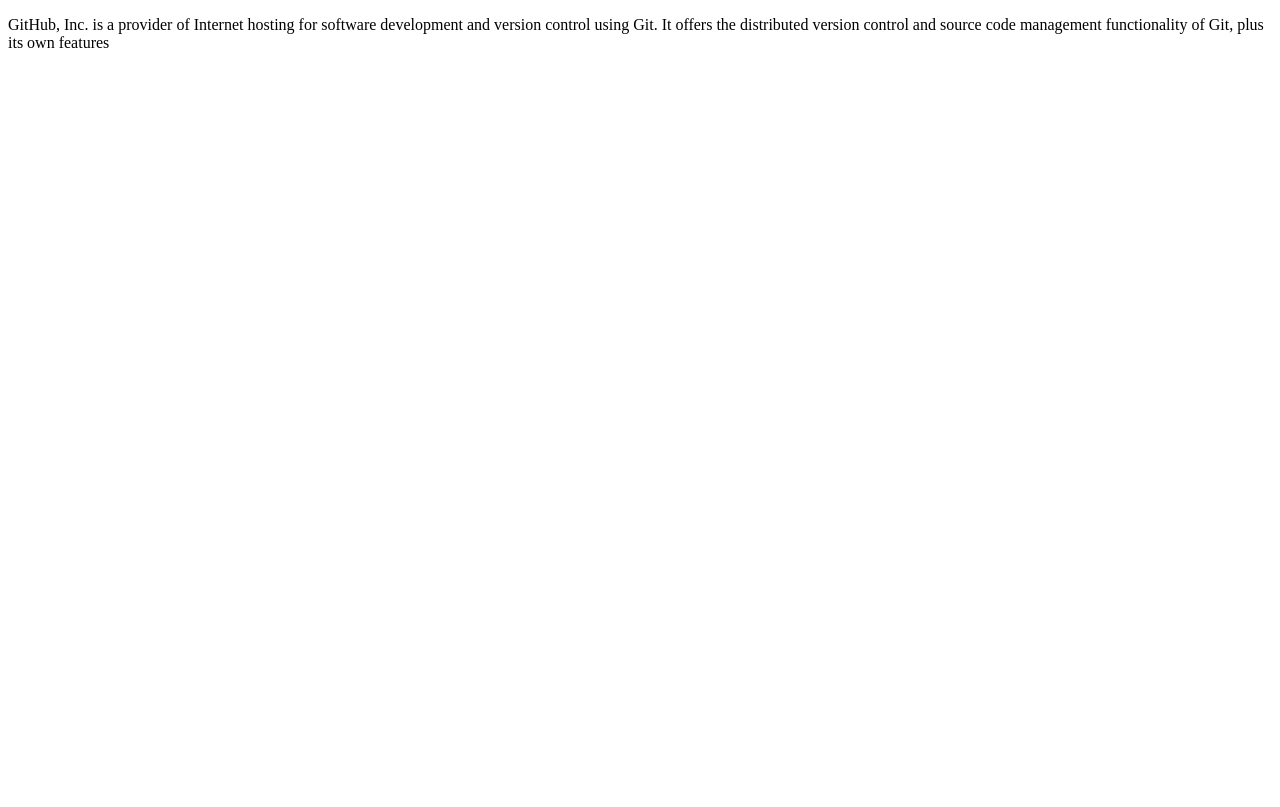
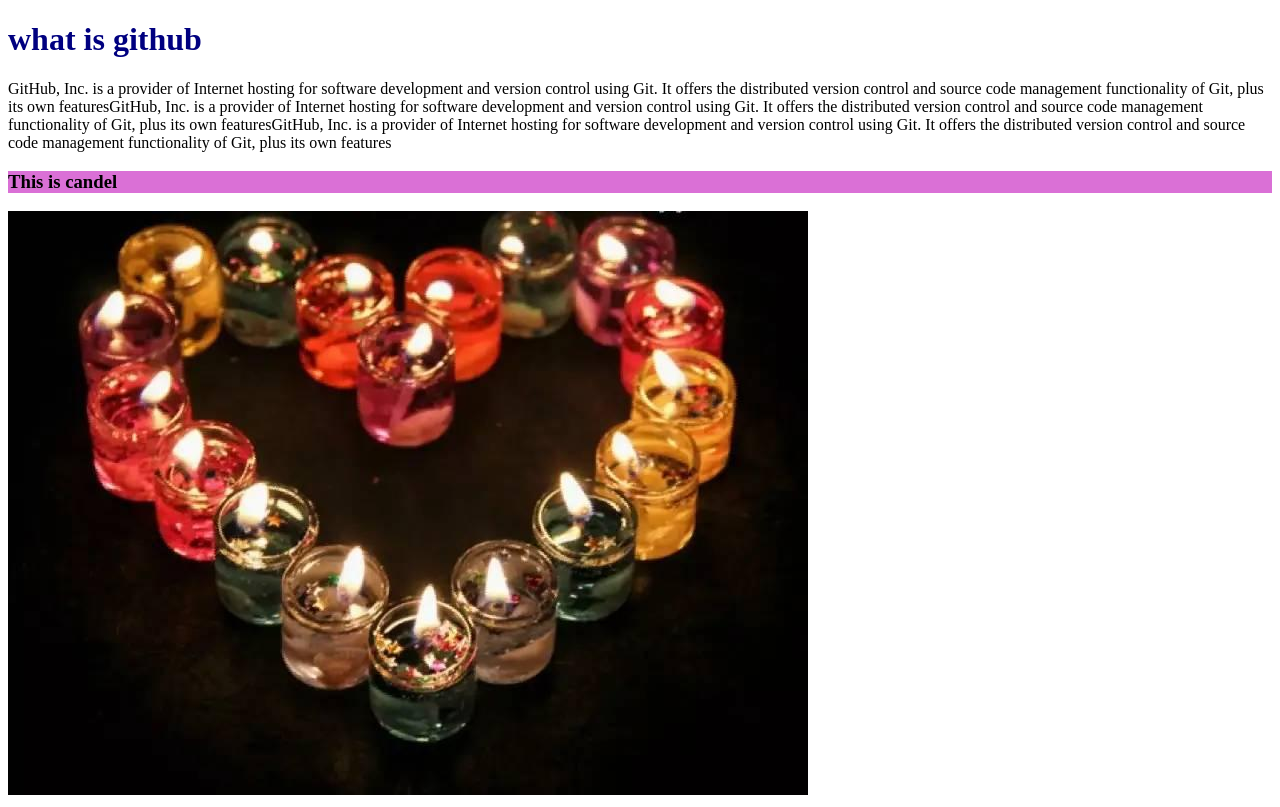
Before and after one commit to Romana-Afroz/my-first-repo, a plain HTML site: page index.html in a window 1280 px wide. Drawn offline with Linux system fonts and the light colour scheme.

Commit message:
this is image

```diff
--- a/index.html
+++ b/index.html
@@ -7,6 +7,17 @@
     <title>This is my first repository</title>
 </head>
 <body>
-    <p>GitHub, Inc. is a provider of Internet hosting for software development and version control using Git. It offers the distributed version control and source code management functionality of Git, plus its own features</p>
+    <style>
+    h1{
+        color: navy;
+    }
+    h3{
+        background-color: orchid;
+    }
+    </style>
+    <h1>what is github</h1>
+    <p>GitHub, Inc. is a provider of Internet hosting for software development and version control using Git. It offers the distributed version control and source code management functionality of Git, plus its own featuresGitHub, Inc. is a provider of Internet hosting for software development and version control using Git. It offers the distributed version control and source code management functionality of Git, plus its own featuresGitHub, Inc. is a provider of Internet hosting for software development and version control using Git. It offers the distributed version control and source code management functionality of Git, plus its own features</p>
+    <h3>This is candel</h3>
+    <img src="candel.jpg" alt="this is candel">
 </body>
 </html>
```
Also changed, not shown: candel.jpg (added).
